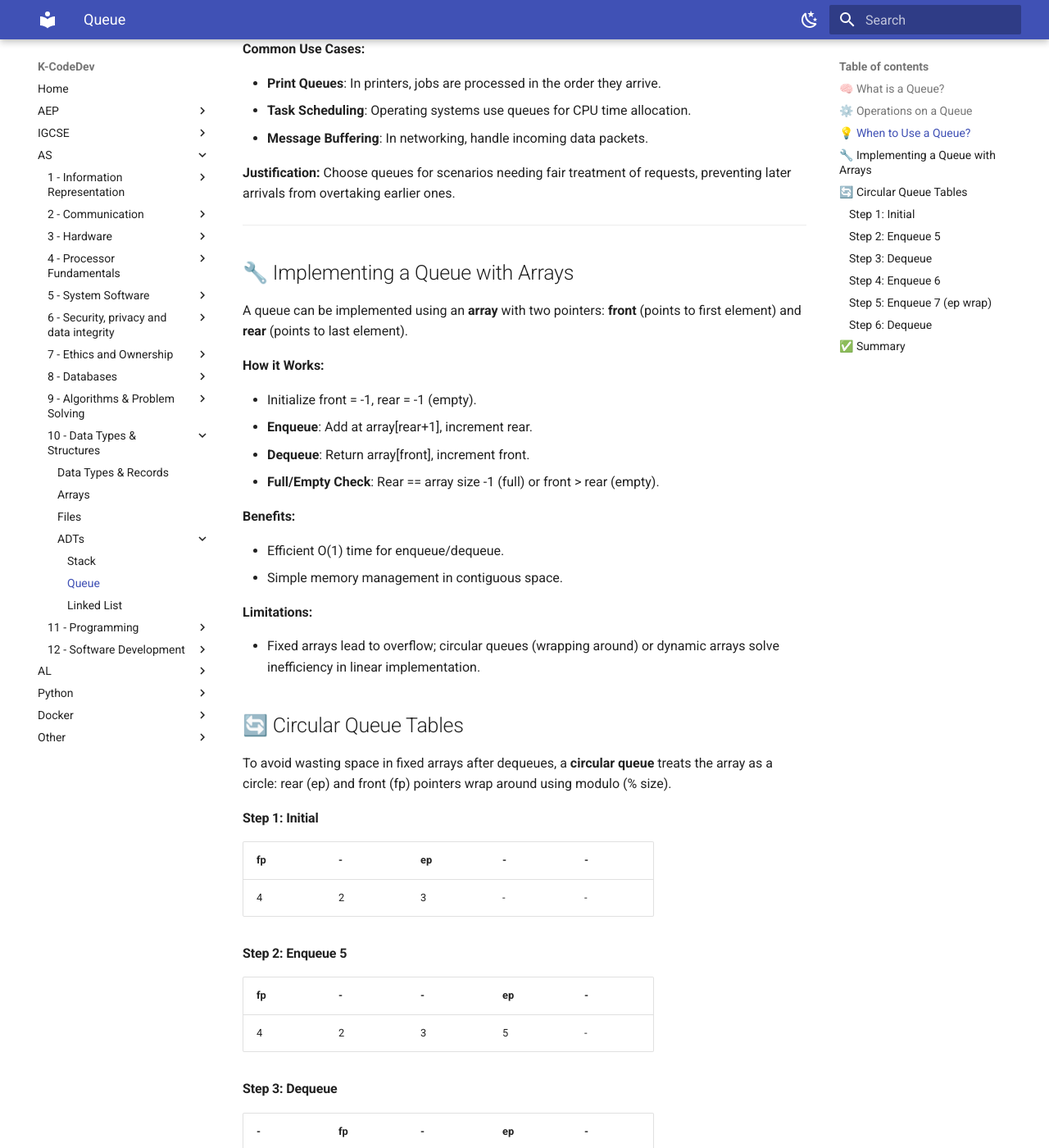
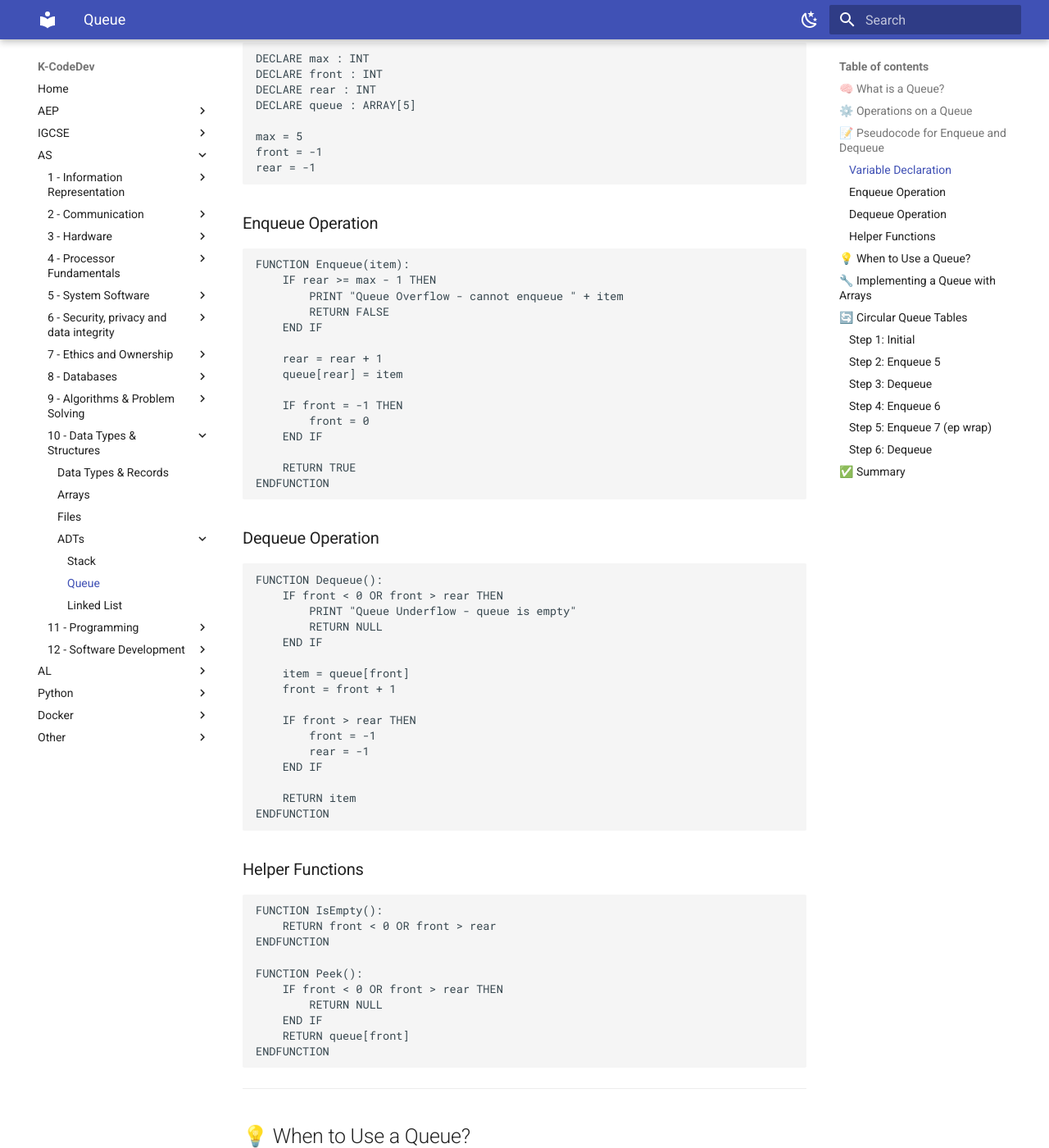
Before and after one commit to kcodedev/mkdocs, an MkDocs documentation site: the page built from docs/AS/10-data-types-and-structures/ADTs/queue.md, in a window 1280 px wide and 1400 px high, scrolled down 1072 px. Shown: the whole window at 82% size. Built offline with MkDocs 1.6.1 and Material for MkDocs 9.7.7, drawn with Linux system fonts in a browser that asks for light colours; some of the changed text lies outside the part shown.

Commit message:
updated pseudocode

````diff
--- a/docs/AS/10-data-types-and-structures/ADTs/queue.md
+++ b/docs/AS/10-data-types-and-structures/ADTs/queue.md
@@ -27,6 +27,75 @@ Queues support essential operations to add, edit, and delete data:
 - **Peek (or Front)**: View the front element without removing it.
 - **Is Empty**: Check if the queue has no elements.
 - **Size**: Get the number of elements in the queue.
+
+---
+
+## 📝 Pseudocode for Enqueue and Dequeue
+
+### Variable Declaration
+```pseudo
+DECLARE max : INT
+DECLARE front : INT
+DECLARE rear : INT
+DECLARE queue : ARRAY[5]
+
+max = 5
+front = -1
+rear = -1
+```
+
+### Enqueue Operation
+```pseudo
+FUNCTION Enqueue(item):
+    IF rear >= max - 1 THEN
+        PRINT "Queue Overflow - cannot enqueue " + item
+        RETURN FALSE
+    END IF
+
+    rear = rear + 1
+    queue[rear] = item
+
+    IF front = -1 THEN
+        front = 0
+    END IF
+
+    RETURN TRUE
+ENDFUNCTION
+```
+
+### Dequeue Operation
+```pseudo
+FUNCTION Dequeue():
+    IF front < 0 OR front > rear THEN
+        PRINT "Queue Underflow - queue is empty"
+        RETURN NULL
+    END IF
+
+    item = queue[front]
+    front = front + 1
+
+    IF front > rear THEN
+        front = -1
+        rear = -1
+    END IF
+
+    RETURN item
+ENDFUNCTION
+```
+
+### Helper Functions
+```pseudo
+FUNCTION IsEmpty():
+    RETURN front < 0 OR front > rear
+ENDFUNCTION
+
+FUNCTION Peek():
+    IF front < 0 OR front > rear THEN
+        RETURN NULL
+    END IF
+    RETURN queue[front]
+ENDFUNCTION
+```
 
 ---
 
````
Also changed, not shown: docs/AS/10-data-types-and-structures/ADTs/stack.md (+4 -0 lines).
